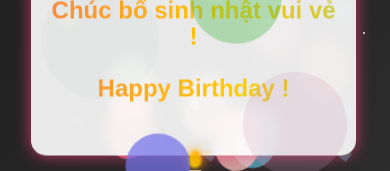
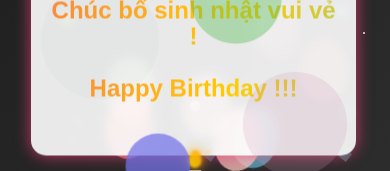
Before and after one commit to minzuy/BirthDate, a React (Vite) app: page / in a window 390 px wide. Shown: the part 342-513 px from the top of the page. Built offline with nearby package versions, Linux system fonts and the light colour scheme.

Commit message:
dcm responsive

```diff
--- a/src/App.jsx
+++ b/src/App.jsx
@@ -40,7 +40,7 @@ function App() {
 
       <div className="birthday-card">
         <h1>Chúc bố sinh nhật vui vẻ !</h1>
-        <h2>Happy Birthday !</h2>
+        <h2>Happy Birthday !!!</h2>
       </div>
 
       <div className="balloon-cluster">
```
